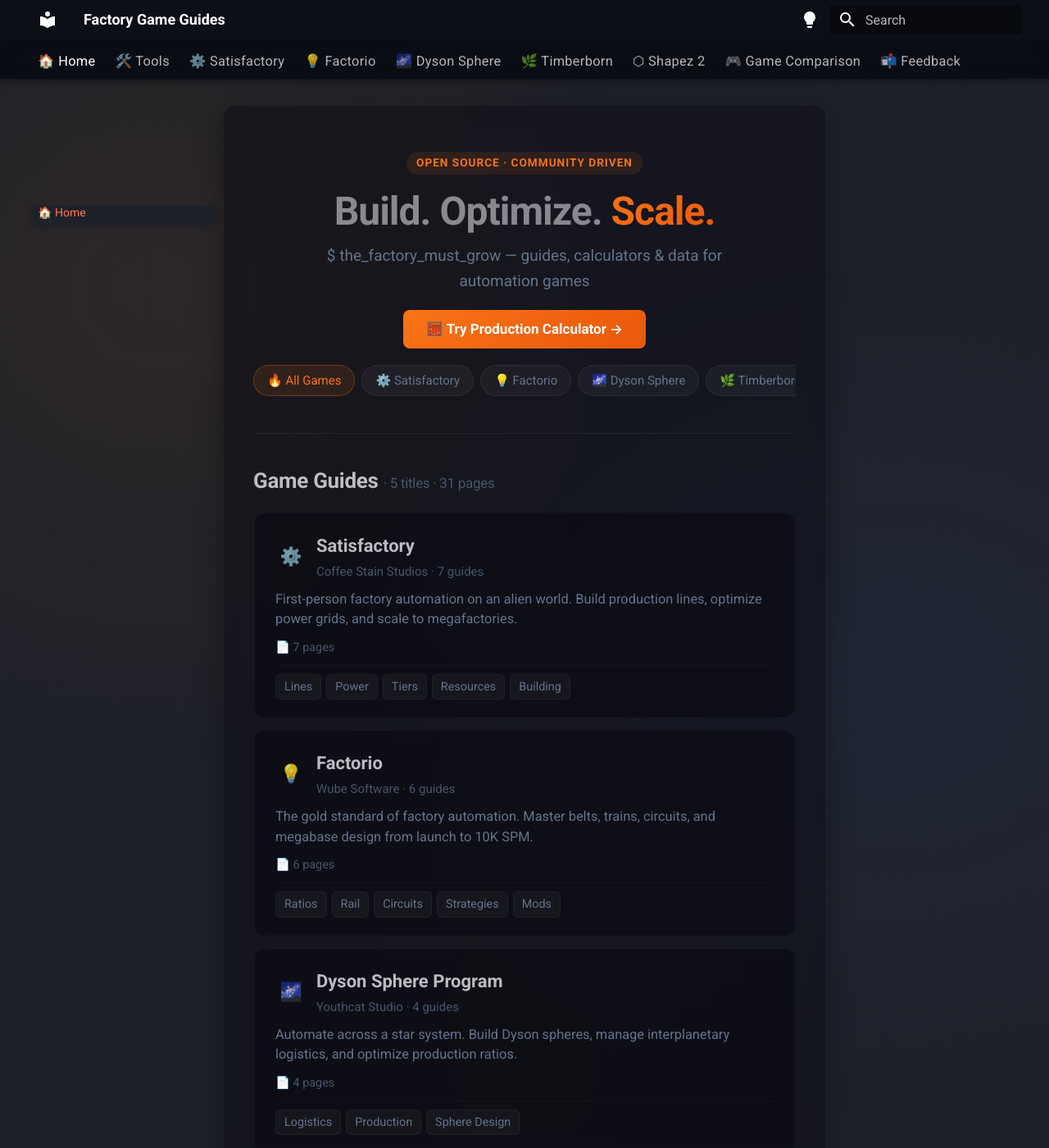
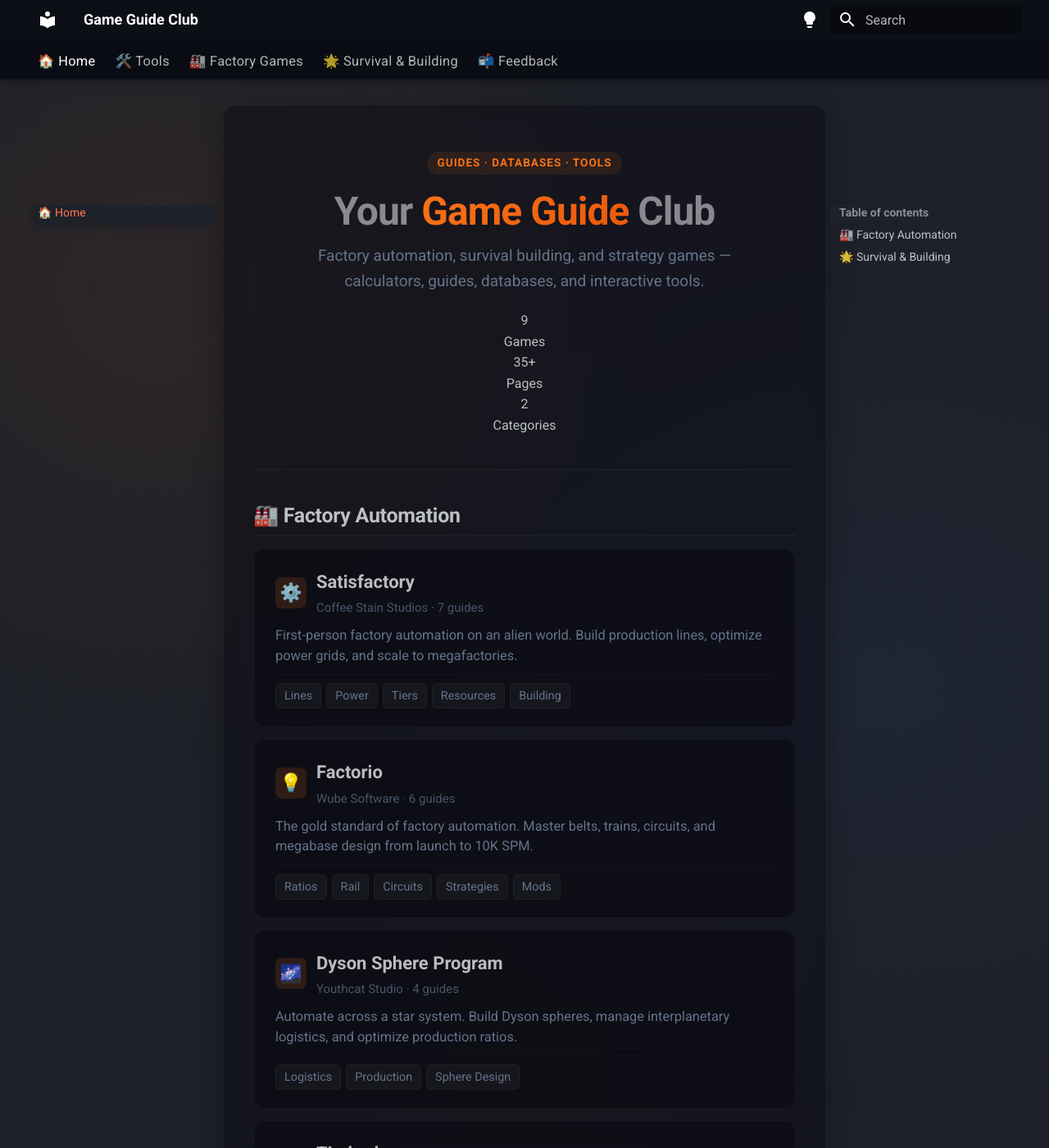
Before and after one commit to chenqingzhiv/game-guide, an MkDocs documentation site: the page built from docs/index.md, in a window 1280 px wide and 1400 px high. Shown: the whole window at 82% size. Built offline with MkDocs 1.6.1 and Material for MkDocs 9.7.7, drawn with Linux system fonts in a browser that asks for light colours; nearby versions of some CDN libraries; library files that are not in the unit come from our copies; some of the changed text lies outside the part shown.

Commit message:
feat: expand to Game Guide Club — added survival & building category (Valheim/Enshrouded/V Rising/Sons of the Forest)

```diff
--- a/docs/assets/css/custom.css
+++ b/docs/assets/css/custom.css
@@ -344,6 +344,17 @@
 .game-card-timberborn .game-card-icon { background: rgba(34,197,94,0.15); color: #22c55e; }
 .game-card-shapez .game-card-icon { background: rgba(168,85,247,0.15); color: #a855f7; }
 
+/* Survival game icon colors */
+.game-card-survival { border-left: 3px solid rgba(234,88,12,0.5); }
+.game-card-valheim .game-card-icon { background: rgba(249,115,22,0.15); color: #f97316; }
+.game-card-enshrouded .game-card-icon { background: rgba(234,88,12,0.15); color: #ea580c; }
+.game-card-vrising .game-card-icon { background: rgba(220,38,38,0.15); color: #ef4444; }
+.game-card-sons-forest .game-card-icon { background: rgba(22,163,74,0.15); color: #16a34a; }
+
+/* Category icon colors (for the category headers on homepage) */
+.game-icon-factory { background: rgba(249,115,22,0.15); color: #f97316; }
+.game-icon-survival { background: rgba(239,68,68,0.15); color: #ef4444; }
+
 /* --- TOOLS GRID (HOME) --- */
 .tools-grid-home {
   display: grid;
--- a/docs/index.md
+++ b/docs/index.md
@@ -1,34 +1,28 @@
 <div class="home-hero">
-  <div class="hero-tag">Open Source · Community Driven</div>
-  <h1>Build. Optimize. <span class="gradient">Scale.</span></h1>
-  <p>$ the_factory_must_grow — guides, calculators & data for automation games</p>
-  <a href="tools/production-calculator/" class="hero-cta">🧮 Try Production Calculator →</a>
-</div>
-
-<div class="filter-bar">
-  <span class="filter-btn active">🔥 All Games</span>
-  <span class="filter-btn">⚙️ Satisfactory</span>
-  <span class="filter-btn">💡 Factorio</span>
-  <span class="filter-btn">🌌 Dyson Sphere</span>
-  <span class="filter-btn">🌿 Timberborn</span>
-  <span class="filter-btn">⬡ Shapez 2</span>
+  <div class="hero-tag">Guides · Databases · Tools</div>
+  <h1>Your <span class="gradient">Game Guide</span> Club</h1>
+  <p>Factory automation, survival building, and strategy games — calculators, guides, databases, and interactive tools.</p>
+  <div class="hero-stats">
+    <div class="hero-stat"><div class="hero-stat-num">9</div><div class="hero-stat-label">Games</div></div>
+    <div class="hero-stat"><div class="hero-stat-num">35+</div><div class="hero-stat-label">Pages</div></div>
+    <div class="hero-stat"><div class="hero-stat-num">2</div><div class="hero-stat-label">Categories</div></div>
+  </div>
 </div>
 
 ---
 
-<h2 class="section-title-home">Game Guides <span class="sub">· 5 titles · 31 pages</span></h2>
+## 🏭 Factory Automation
 
 <div class="game-hero-card">
 <div class="game-hero-card-inner">
 <div class="game-card-header">
-  <div class="game-card-icon">⚙️</div>
+  <div class="game-card-icon game-icon-factory">⚙️</div>
   <div>
     <div class="game-card-title">Satisfactory</div>
     <div class="game-card-sub">Coffee Stain Studios · 7 guides</div>
   </div>
 </div>
 <p>First-person factory automation on an alien world. Build production lines, optimize power grids, and scale to megafactories.</p>
-<div class="game-card-stats"><span>📄 7 pages</span></div>
 <div class="game-card-links">
   <a href="satisfactory/lines/" class="game-card-link">Lines</a>
   <a href="satisfactory/power/" class="game-card-link">Power</a>
@@ -42,14 +36,13 @@
 <div class="game-hero-card">
 <div class="game-hero-card-inner">
 <div class="game-card-header">
-  <div class="game-card-icon">💡</div>
+  <div class="game-card-icon game-icon-factory">💡</div>
   <div>
     <div class="game-card-title">Factorio</div>
     <div class="game-card-sub">Wube Software · 6 guides</div>
   </div>
 </div>
 <p>The gold standard of factory automation. Master belts, trains, circuits, and megabase design from launch to 10K SPM.</p>
-<div class="game-card-stats"><span>📄 6 pages</span></div>
 <div class="game-card-links">
   <a href="factorio/production-ratios/" class="game-card-link">Ratios</a>
   <a href="factorio/rail-system/" class="game-card-link">Rail</a>
@@ -63,14 +56,13 @@
 <div class="game-hero-card">
 <div class="game-hero-card-inner">
 <div class="game-card-header">
-  <div class="game-card-icon">🌌</div>
+  <div class="game-card-icon game-icon-factory">🌌</div>
   <div>
     <div class="game-card-title">Dyson Sphere Program</div>
     <div class="game-card-sub">Youthcat Studio · 4 guides</div>
   </div>
 </div>
 <p>Automate across a star system. Build Dyson spheres, manage interplanetary logistics, and optimize production ratios.</p>
-<div class="game-card-stats"><span>📄 4 pages</span></div>
 <div class="game-card-links">
   <a href="dyson/logistics/" class="game-card-link">Logistics</a>
   <a href="dyson/production/" class="game-card-link">Production</a>
@@ -82,14 +74,13 @@
 <div class="game-hero-card">
 <div class="game-hero-card-inner">
 <div class="game-card-header">
-  <div class="game-card-icon">🌿</div>
+  <div class="game-card-icon game-icon-factory">🌿</div>
   <div>
     <div class="game-card-title">Timberborn</div>
     <div class="game-card-sub">Mechanistry · 6 guides</div>
   </div>
 </div>
 <p>Beaver-powered automation. Manage water, food, and districts. Build vertical factories with mechanical pumps and dams.</p>
-<div class="game-card-stats"><span>📄 6 pages</span></div>
 <div class="game-card-links">
   <a href="timberborn/water/" class="game-card-link">Water</a>
   <a href="timberborn/food/" class="game-card-link">Food</a>
@@ -103,14 +94,13 @@
 <div class="game-hero-card">
 <div class="game-hero-card-inner">
 <div class="game-card-header">
-  <div class="game-card-icon">⬡</div>
+  <div class="game-card-icon game-icon-factory">⬡</div>
   <div>
     <div class="game-card-title">Shapez 2</div>
     <div class="game-card-sub">tobspr Games · 4 guides</div>
   </div>
 </div>
 <p>Pure, abstract factory building. Cut, rotate, stack, and paint shapes at massive scale. Logic wiring and belt optimization.</p>
-<div class="game-card-stats"><span>📄 4 pages</span></div>
 <div class="game-card-links">
   <a href="shapez2/shapes/" class="game-card-link">Shapes</a>
   <a href="shapez2/buildings/" class="game-card-link">Buildings</a>
@@ -119,70 +109,76 @@
 </div>
 </div>
 
+[View factory game comparison →](games/comparison/)
+
 ---
 
-<h2 class="section-title-home">Interactive Tools <span class="sub">· calculators & planners</span></h2>
+## 🌟 Survival & Building
 
-<div class="tools-grid-home">
-  <div class="tool-card-home">
-    <div class="tool-icon">🧮</div>
-    <div class="tool-info">
-      <h4>Production Ratio Calculator</h4>
-      <p>Satisfactory · Factorio · DSP</p>
-    </div>
-    <span class="status status-soon">Soon</span>
-  </div>
-  <div class="tool-card-home">
-    <div class="tool-icon">⚡</div>
-    <div class="tool-info">
-      <h4>Power Planner</h4>
-      <p>Coal · Fuel · Nuclear · Solar</p>
-    </div>
-    <span class="status status-soon">Soon</span>
-  </div>
-  <div class="tool-card-home">
-    <div class="tool-icon">🔧</div>
-    <div class="tool-info">
-      <h4>Factory Planner</h4>
-      <p>End-to-end production chain</p>
-    </div>
-    <span class="status status-soon">Soon</span>
-  </div>
-  <div class="tool-card-home">
-    <div class="tool-icon">📊</div>
-    <div class="tool-info">
-      <h4>Game Comparison</h4>
-      <p>5 factory games compared</p>
-    </div>
-    <span class="status status-live">Live</span>
+<div class="game-hero-card">
+<div class="game-hero-card-inner game-card-survival">
+<div class="game-card-header">
+  <div class="game-card-icon game-icon-survival">⚔️</div>
+  <div>
+    <div class="game-card-title">Valheim</div>
+    <div class="game-card-sub">Iron Gate · Viking survival</div>
   </div>
 </div>
+<p>Explore a Viking purgatory, build longhouses, fight the Forsaken, and conquer procedurally-generated biomes.</p>
+<div class="game-card-links">
+  <a href="valheim/" class="game-card-link">📖 Overview</a>
+</div>
+</div>
+</div>
 
-<h2 class="section-title-home">Quick Compare <span class="sub">· which game fits you?</span></h2>
+<div class="game-hero-card">
+<div class="game-hero-card-inner game-card-survival">
+<div class="game-card-header">
+  <div class="game-card-icon game-icon-survival">🔥</div>
+  <div>
+    <div class="game-card-title">Enshrouded</div>
+    <div class="game-card-sub">Keen Games · Open world survival</div>
+  </div>
+</div>
+<p>Rise from the ashes, explore a vast fantasy world, craft legendary gear, and conquer the deadly Shroud.</p>
+<div class="game-card-links">
+  <a href="enshrouded/" class="game-card-link">📖 Overview</a>
+</div>
+</div>
+</div>
 
-<div class="comparison-grid">
-  <div class="comparison-card-home">
-    <h4>⚙️ Satisfactory</h4>
-    <p>3D first-person · 100-500h · Moderate</p>
+<div class="game-hero-card">
+<div class="game-hero-card-inner game-card-survival">
+<div class="game-card-header">
+  <div class="game-card-icon game-icon-survival">🩸</div>
+  <div>
+    <div class="game-card-title">V Rising</div>
+    <div class="game-card-sub">Stunlock Studios · Vampire survival</div>
   </div>
-  <div class="comparison-card-home">
-    <h4>💡 Factorio</h4>
-    <p>2D top-down · 50-1000h · Hard</p>
+</div>
+<p>Awaken as a vampire, build a gothic castle, hunt for blood, and conquer the realm of Vardoran.</p>
+<div class="game-card-links">
+  <a href="vrising/" class="game-card-link">📖 Overview</a>
+</div>
+</div>
+</div>
+
+<div class="game-hero-card">
+<div class="game-hero-card-inner game-card-survival">
+<div class="game-card-header">
+  <div class="game-card-icon game-icon-survival">🌲</div>
+  <div>
+    <div class="game-card-title">Sons of the Forest</div>
+    <div class="game-card-sub">Endnight Games · Survival horror</div>
   </div>
-  <div class="comparison-card-home">
-    <h4>🌌 Dyson Sphere</h4>
-    <p>3D space · 60-300h · Moderate</p>
-  </div>
-  <div class="comparison-card-home">
-    <h4>🌿 Timberborn</h4>
-    <p>3D colony sim · 40-200h · Medium</p>
-  </div>
-  <div class="comparison-card-home">
-    <h4>⬡ Shapez 2</h4>
-    <p>2D puzzle · 20-100h · Easy</p>
-  </div>
+</div>
+<p>Survive a cannibal-infested island. Build shelters, craft weapons, explore caves, and uncover a dark mystery.</p>
+<div class="game-card-links">
+  <a href="sons-forest/" class="game-card-link">📖 Overview</a>
+</div>
+</div>
 </div>
 
 ---
 
-> *"The factory must grow."*
+> *Game Guide Club — your companion for every belt, every blueprint, every base, and every boss fight.*
--- a/mkdocs.yml
+++ b/mkdocs.yml
@@ -1,7 +1,7 @@
-site_name: Factory Game Guides
+site_name: Game Guide Club
 site_url: https://game-guide.club
-site_description: Complete guides & interactive tools for factory automation games - Satisfactory, Factorio, Dyson Sphere Program, Timberborn, Shapez 2
-site_author: factory-guide
+site_description: Complete guides, databases & interactive tools for factory automation, survival building, and strategy games
+site_author: game-guide
 
 theme:
   name: material
@@ -79,37 +79,43 @@
   - 🏠 Home: index.md
   - 🛠️ Tools:
     - tools/index.md
-  - ⚙️ Satisfactory:
-    - satisfactory/index.md
-    - satisfactory/lines.md
-    - satisfactory/tiers.md
-    - satisfactory/power.md
-    - satisfactory/resources.md
-    - satisfactory/building.md
-    - satisfactory/parts.md
-  - 💡 Factorio:
-    - factorio/index.md
-    - factorio/production-ratios.md
-    - factorio/rail-system.md
-    - factorio/circuits.md
-    - factorio/strategies.md
-    - factorio/mods.md
-  - 🌌 Dyson Sphere:
-    - dyson/index.md
-    - dyson/production.md
-    - dyson/logistics.md
-    - dyson/sphere-design.md
-  - 🌿 Timberborn:
-    - timberborn/index.md
-    - timberborn/water.md
-    - timberborn/food.md
-    - timberborn/buildings.md
-    - timberborn/districts.md
-    - timberborn/beavers.md
-  - ⬡ Shapez 2:
-    - shapez2/index.md
-    - shapez2/shapes.md
-    - shapez2/buildings.md
-    - shapez2/logic.md
-  - 🎮 Game Comparison: games/comparison.md
+  - 🏭 Factory Games:
+    - ⚙️ Satisfactory:
+      - satisfactory/index.md
+      - satisfactory/lines.md
+      - satisfactory/tiers.md
+      - satisfactory/power.md
+      - satisfactory/resources.md
+      - satisfactory/building.md
+      - satisfactory/parts.md
+    - 💡 Factorio:
+      - factorio/index.md
+      - factorio/production-ratios.md
+      - factorio/rail-system.md
+      - factorio/circuits.md
+      - factorio/strategies.md
+      - factorio/mods.md
+    - 🌌 Dyson Sphere:
+      - dyson/index.md
+      - dyson/production.md
+      - dyson/logistics.md
+      - dyson/sphere-design.md
+    - 🌿 Timberborn:
+      - timberborn/index.md
+      - timberborn/water.md
+      - timberborn/food.md
+      - timberborn/buildings.md
+      - timberborn/districts.md
+      - timberborn/beavers.md
+    - ⬡ Shapez 2:
+      - shapez2/index.md
+      - shapez2/shapes.md
+      - shapez2/buildings.md
+      - shapez2/logic.md
+    - 🎮 Game Comparison: games/comparison.md
+  - 🌟 Survival & Building:
+    - ⚔️ Valheim: valheim/index.md
+    - 🔥 Enshrouded: enshrouded/index.md
+    - 🩸 V Rising: vrising/index.md
+    - 🌲 Sons of the Forest: sons-forest/index.md
   - 📬 Feedback: feedback/index.md
```
Also changed, not shown: docs/enshrouded/index.md (added, +85 -0 lines), docs/sons-forest/index.md (added, +95 -0 lines), docs/valheim/index.md (added, +92 -0 lines), docs/vrising/index.md (added, +85 -0 lines).
